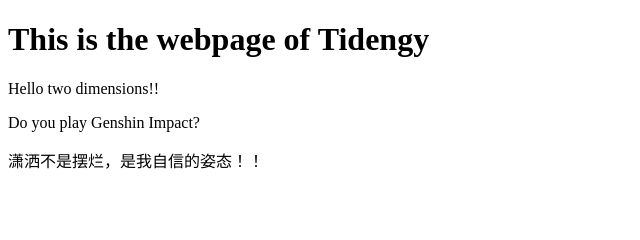
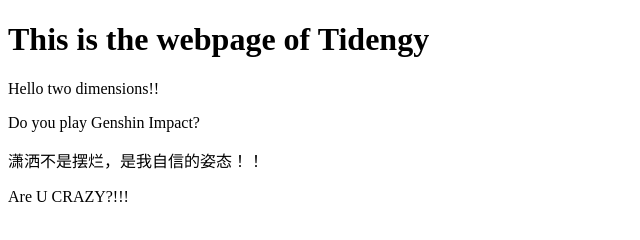
Before and after one commit to Tidengy/Portfolio, a plain HTML site: page index.html in a window 1280 px wide. Shown: the whole page, without its empty margins (0-640 px from the left). Drawn offline with Linux system fonts and the light colour scheme.

Commit message:
Update index.html

```diff
--- a/index.html
+++ b/index.html
@@ -6,5 +6,6 @@
 <p>Hello two dimensions!!</p>
 <P>Do you play Genshin Impact?</P>
 <p>潇洒不是摆烂，是我自信的姿态！！</p>
+<p>Are U CRAZY?!!!</p>
 </body>
 </html>
```
